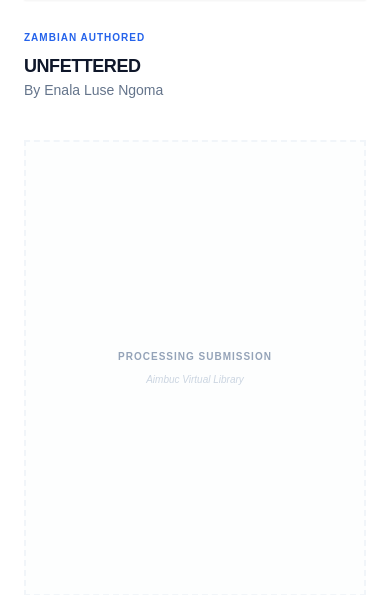
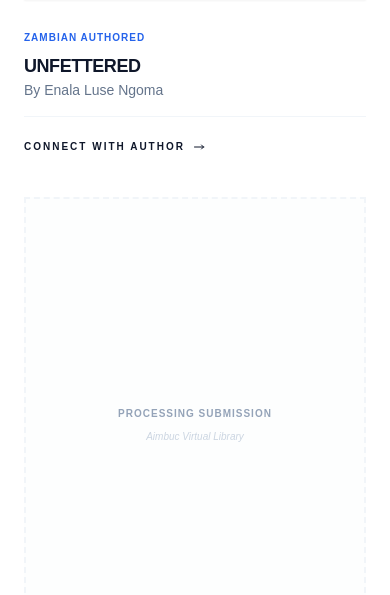
Before and after one commit to bensonjudge/aimbuc-welcome-site, a Flask app: template templates/gallery.html in a window 390 px wide. Shown: the part 1112-1707 px from the top of the page. Run offline with Flask 3, Linux system fonts and the light colour scheme; the template is opened without the code that fills it, so the values that code supplies are empty; some libraries are stand-ins or nearby versions.

Commit message:
update menu Mobile and link to connect to author

```diff
--- a/templates/gallery.html
+++ b/templates/gallery.html
@@ -42,7 +42,7 @@
       <span class="text-3xl font-extrabold tracking-tight text-slate-900 group-hover:text-blue-600 transition">Aimbuc</span>
     </a>
     <nav class="hidden lg:flex items-center space-x-10">
-      <a href="sustainability.html" class="text-slate-600 hover:text-blue-600 text-sm font-bold uppercase tracking-widest transition">Back to Impact</a>
+      <a href="Aimbuc_CSR.html" class="text-slate-600 hover:text-blue-600 text-sm font-bold uppercase tracking-widest transition">Back to Impact</a>
       <a href="index.html#contact" class="px-6 py-2 bg-slate-900 text-white rounded-sm text-sm font-bold hover:bg-blue-600 transition shadow-lg">GET STARTED</a>
     </nav>
     <button id="mobile-menu-button" class="lg:hidden text-slate-900 p-2">
@@ -56,7 +56,7 @@
               <svg class="w-8 h-8" fill="none" stroke="currentColor" viewBox="0 0 24 24"><path stroke-linecap="round" stroke-linejoin="round" stroke-width="2" d="M6 18L18 6M6 6l12 12"/></svg>
           </button>
           <a href="index.html" class="text-3xl font-black uppercase tracking-tighter text-slate-900">Home</a>
-          <a href="sustainability.html" class="text-3xl font-black uppercase tracking-tighter text-slate-900">Sustainability</a>
+          <a href="Aimbuc_CSR.html" class="text-3xl font-black uppercase tracking-tighter text-slate-900">Sustainability</a>
           <a href="index.html#contact" class="w-full py-4 bg-slate-900 text-white font-bold uppercase tracking-widest text-sm">Get Started</a>
       </div>
   </div>
@@ -92,6 +92,17 @@
         <span class="text-blue-600 font-bold text-[10px] uppercase tracking-widest">Zambian Authored</span>
         <h3 class="text-lg font-black text-slate-900 mt-1 uppercase tracking-tight">Unfettered</h3>
         <p class="text-slate-500 text-sm">By Enala Luse Ngoma</p>
+
+        <div class="mt-4 pt-4 border-t border-slate-100">
+            <a href="https://zm.linkedin.com/company/advanced-information-management-and-business-consultancy"
+               target="_blank"
+               class="inline-flex items-center gap-2 text-[10px] font-black uppercase tracking-[0.2em] text-slate-900 hover:text-blue-600 transition-colors group">
+                Connect with Author
+                <svg class="w-3 h-3 transform transition-transform group-hover:translate-x-1" fill="none" stroke="currentColor" viewBox="0 0 24 24">
+                    <path stroke-linecap="round" stroke-linejoin="round" stroke-width="2" d="M17 8l4 4m0 0l-4 4m4-4H3"/>
+                </svg>
+            </a>
+        </div>
       </div>
     </div>
 
```
